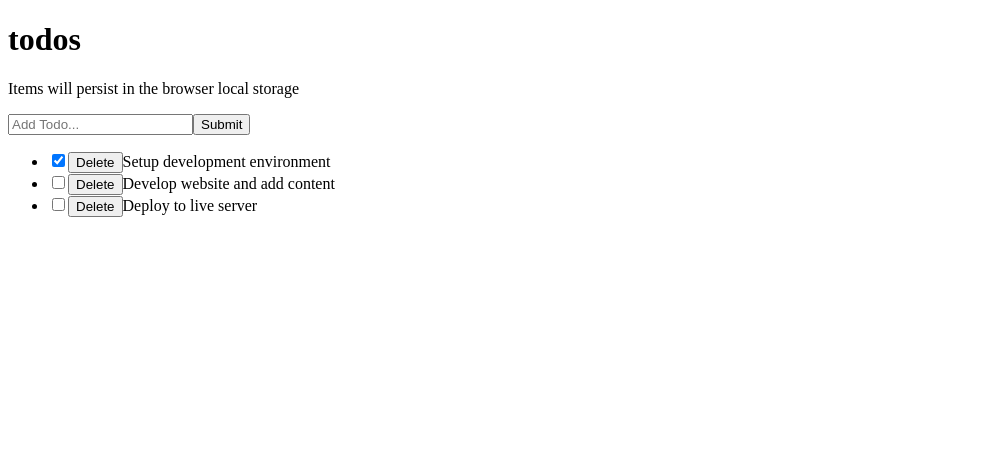
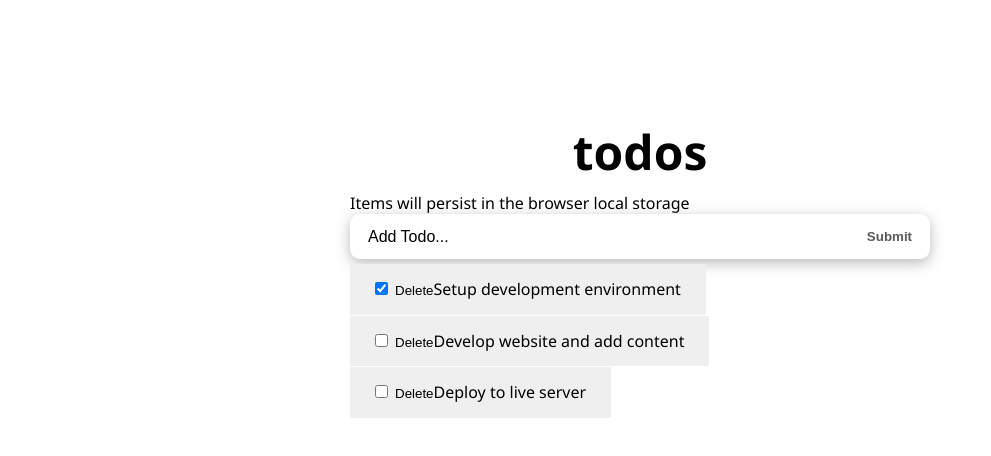
Before and after one commit to jaimevillegas/react-todo-app, a React (Vite) app: page / in a window 1280 px wide. Shown: the top 456 px of the page, without its empty margins (0-991 px from the left). Built offline with nearby package versions, Linux system fonts and the light colour scheme.

Commit message:
Part 4: CSS in React: Styling React Components

```diff
--- a/src/components/Header.jsx
+++ b/src/components/Header.jsx
@@ -1,5 +1,7 @@
+import styles from '../styles/Header.module.css';
+
 const Header = () => (
-  <header>
+  <header className={styles.header}>
     <h1>todos</h1>
     <p>Items will persist in the browser local storage</p>
   </header>
--- a/src/components/InputTodo.jsx
+++ b/src/components/InputTodo.jsx
@@ -21,16 +21,17 @@
 
   return (
     <>
-      <form onSubmit={handleSubmit}>
+      <form onSubmit={handleSubmit} className="form-container">
         <input
           type="text"
           placeholder="Add Todo..."
           value={title}
           onChange={handleChange}
+          className="input-text"
         />
-        <button type="submit">Submit</button>
+        <button type="submit" className="input-submit">Submit</button>
       </form>
-      <span>{message}</span>
+      <span className="submit-warning">{message}</span>
     </>
   );
 };
--- a/src/components/TodoApp.jsx
+++ b/src/components/TodoApp.jsx
@@ -3,8 +3,12 @@
 
 const TodoApp = () => (
   <>
-    <Header />
-    <TodosLogic />
+    <div className="wrapper">
+      <div className="todos">
+        <Header />
+        <TodosLogic />
+      </div>
+    </div>
   </>
 );
 
--- a/src/components/TodoItem.jsx
+++ b/src/components/TodoItem.jsx
@@ -1,5 +1,8 @@
+import styles from '../styles/TodoItem.module.css';
+
 const TodoItem = ({ itemProp, handleChange, delTodo }) => (
-  <li>
+  <div className={styles.content}>
+    <li className={styles.item}>
       <input
         type="checkbox"
         checked={itemProp.completed}
@@ -8,6 +11,7 @@
       <button type="button" onClick={() => delTodo(itemProp.id)}>Delete</button>
       {itemProp.title}
     </li>
+  </div>
 );
 
 export default TodoItem;
--- a/src/main.jsx
+++ b/src/main.jsx
@@ -1,5 +1,6 @@
 import React from 'react';
 import ReactDOM from 'react-dom/client';
+import './styles/app.css';
 
 import TodoApp from './components/TodoApp';
 
--- /dev/null
+++ b/src/styles/Header.module.css
@@ -0,0 +1,8 @@
+.header h1 {
+  font-size: 3rem;
+  font-weight: 600;
+  margin-bottom: 1rem;
+  line-height: 1em;
+  text-transform: lowercase;
+  text-align: center;
+}
--- /dev/null
+++ b/src/styles/TodoItem.module.css
@@ -0,0 +1,26 @@
+.item {
+  font-size: 1rem;
+  list-style-type: none;
+  padding: 14px 25px;
+  border-bottom: 1px solid #fff;
+  background: #f0efef;
+}
+.content {
+  display: flex;
+  justify-content: space-between;
+  align-items: center;
+  gap: 1rem;
+}
+.content span {
+  flex: 1;
+  order: 1;
+}
+.content button {
+  cursor: pointer;
+  background: transparent;
+  order: 2;
+  outline: none;
+  outline: none;
+  border: none;
+  margin-left: 7px;
+}
--- /dev/null
+++ b/src/styles/app.css
@@ -0,0 +1,64 @@
+* {
+  box-sizing: border-box;
+  margin: 0;
+  padding: 0;
+}
+
+body {
+  font-family: 'Segoe UI', sans-serif;
+  line-height: 1.4;
+  color: #000;
+  background: #fff;
+  height: 100vh;
+  font-weight: 400;
+}
+
+.wrapper {
+  width: 100%;
+  padding: 8rem 20px 3rem;
+}
+
+.todos {
+  max-width: 580px;
+  margin: 0 auto;
+}
+
+.form-container {
+  display: flex;
+  border-radius: calc(0.1 * 100px);
+  box-shadow: 0px 4px 14px 0px rgba(70, 70, 70, 0.38);
+  justify-content: space-around;
+  background: #fff;
+  font-size: 1rem;
+}
+
+.input-text {
+  width: 85%;
+  padding-right: 5px;
+  padding-left: 10px;
+  border-radius: calc(0.5 * 100px);
+  font-size: 1rem;
+}
+.input-text::placeholder {
+  color: #000;
+}
+.input-submit {
+  background: transparent;
+  color: #5b5b5b;
+  text-transform: capitalize;
+  cursor: pointer;
+  font-weight: 600;
+  margin-right: 10px;
+}
+.input-text,
+.input-submit {
+  height: 45px;
+  outline: none;
+  border: none;
+}
+.submit-warning {
+  font-size: 13px;
+  color: red;
+  margin-top: 5px;
+  display: block;
+}
```
Also changed, not shown: 1 other file (tests, documents, lock files or other folders). Lines whose indentation alone changed are shown as unchanged.
